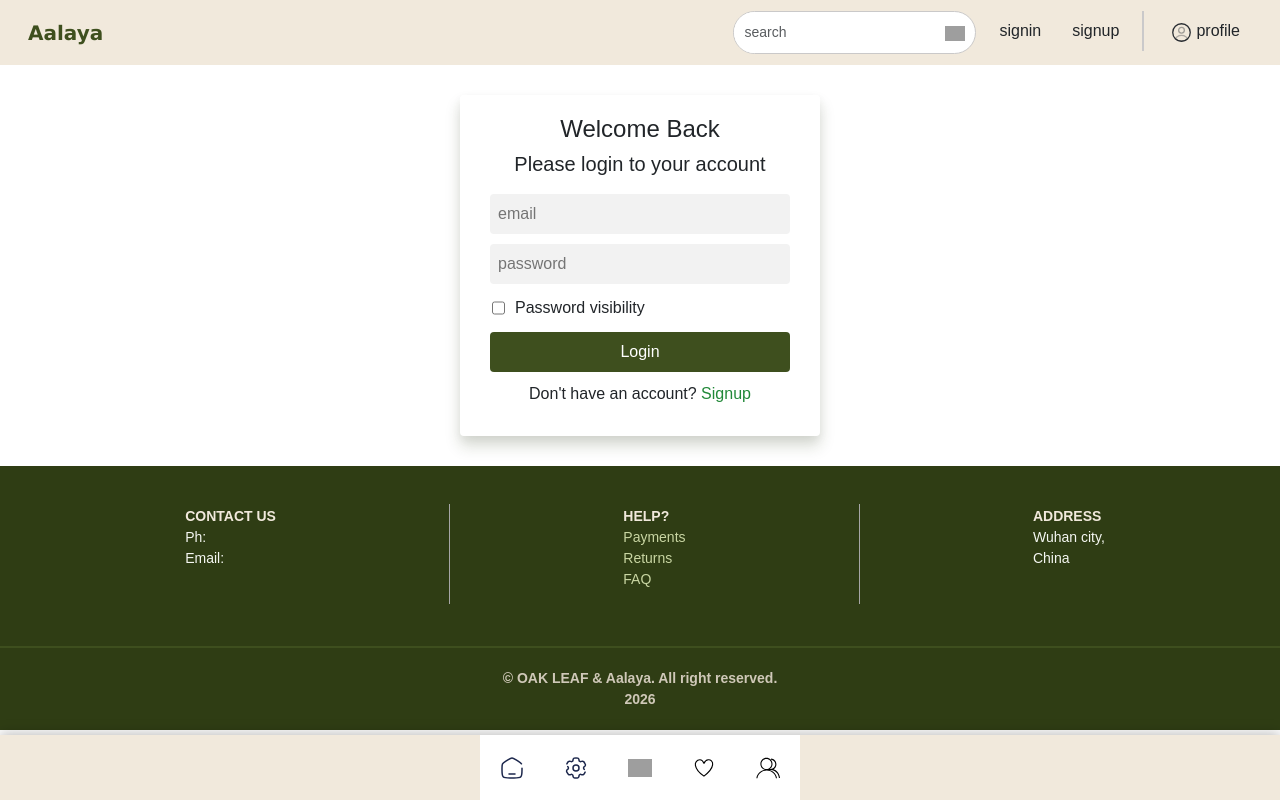
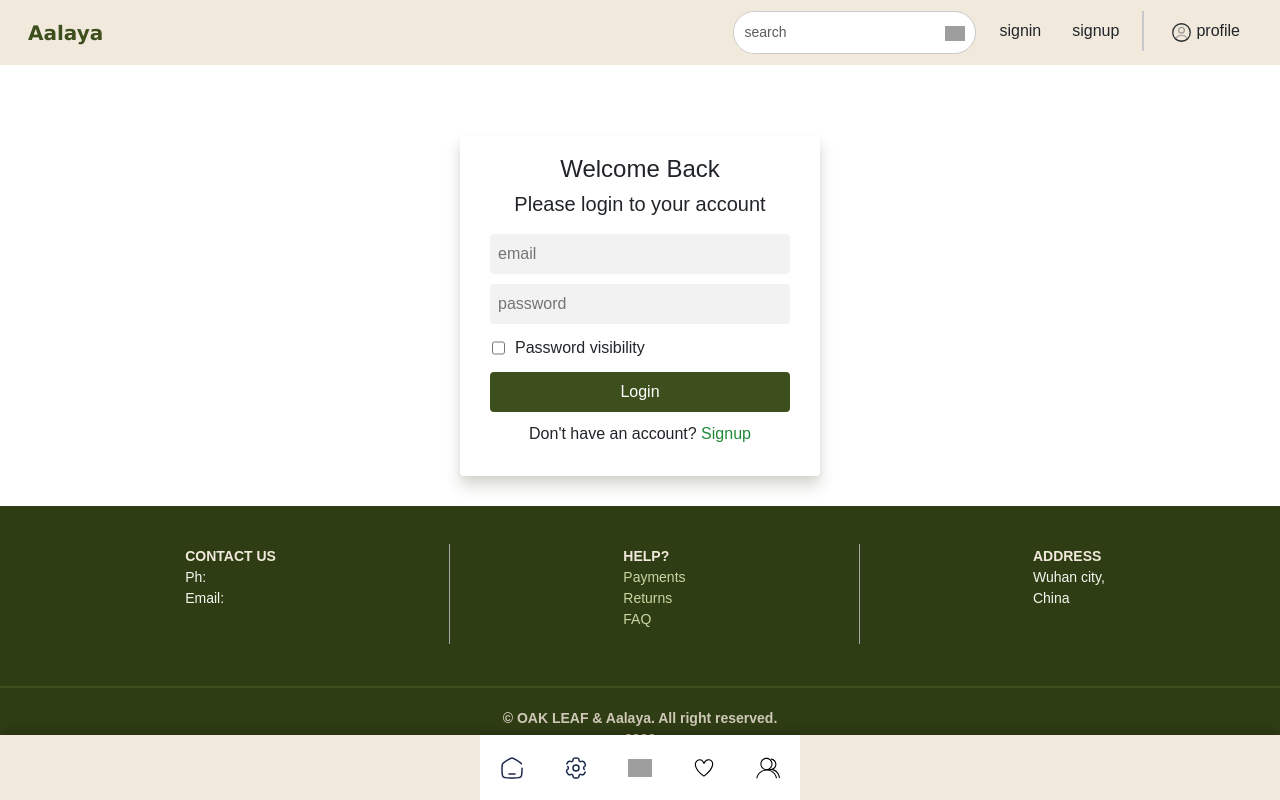
Before and after one commit to oakleaf007/e-commerce, a React (Vite) app: page /signin in a window 1280 px wide. Built offline with nearby package versions, Linux system fonts and the light colour scheme; grey boxes are pictures that could not be loaded.

Commit message:
update 1.2/major ui bug fix

```diff
--- a/src/entry/signin.css
+++ b/src/entry/signin.css
@@ -2,7 +2,7 @@
     /* border: 2px solid red; */
 
     margin: 0 auto;
-    margin-top: 20px;
+    margin-top: 70px;
     max-width: 400px;
 
 
```
